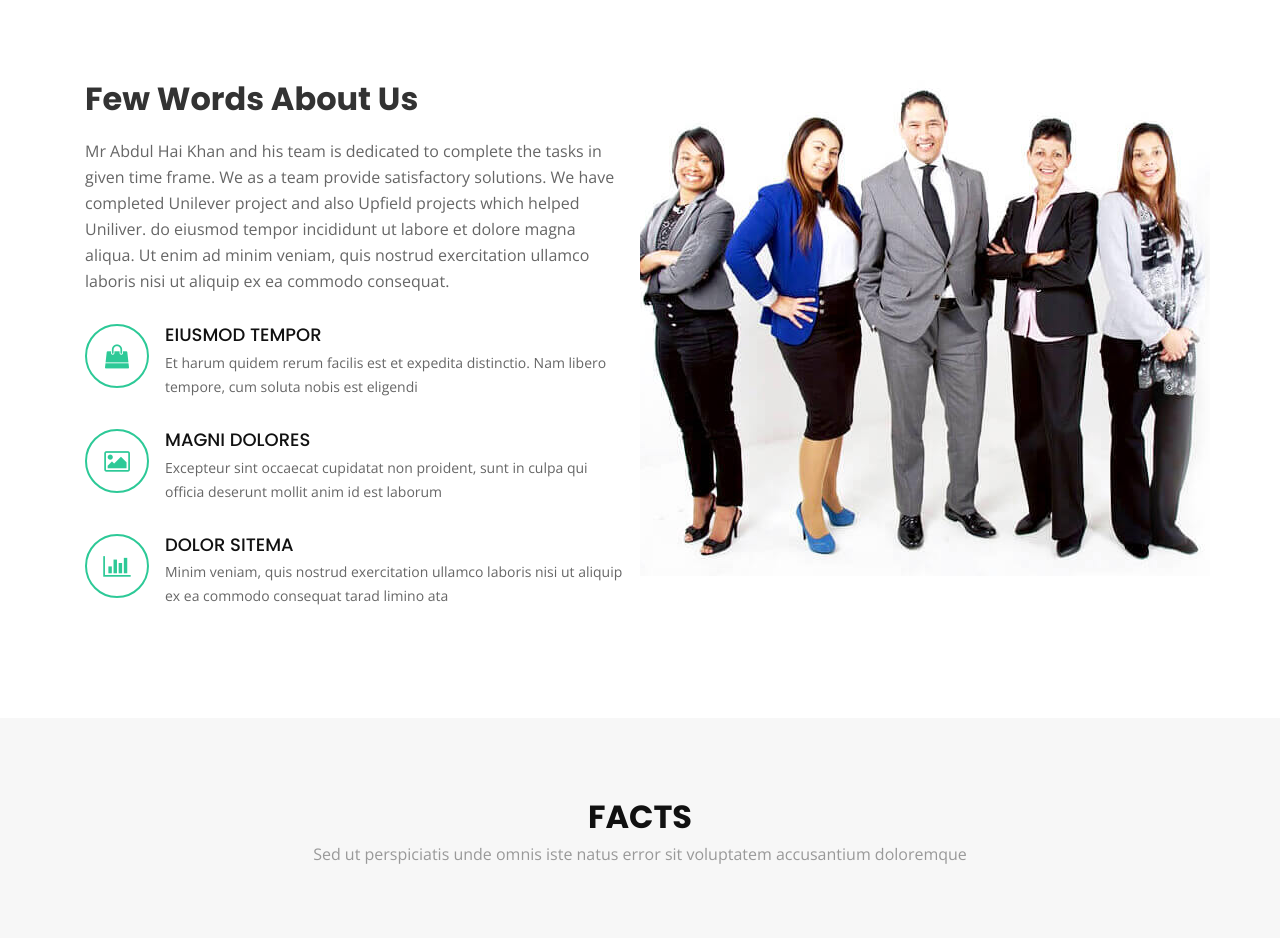
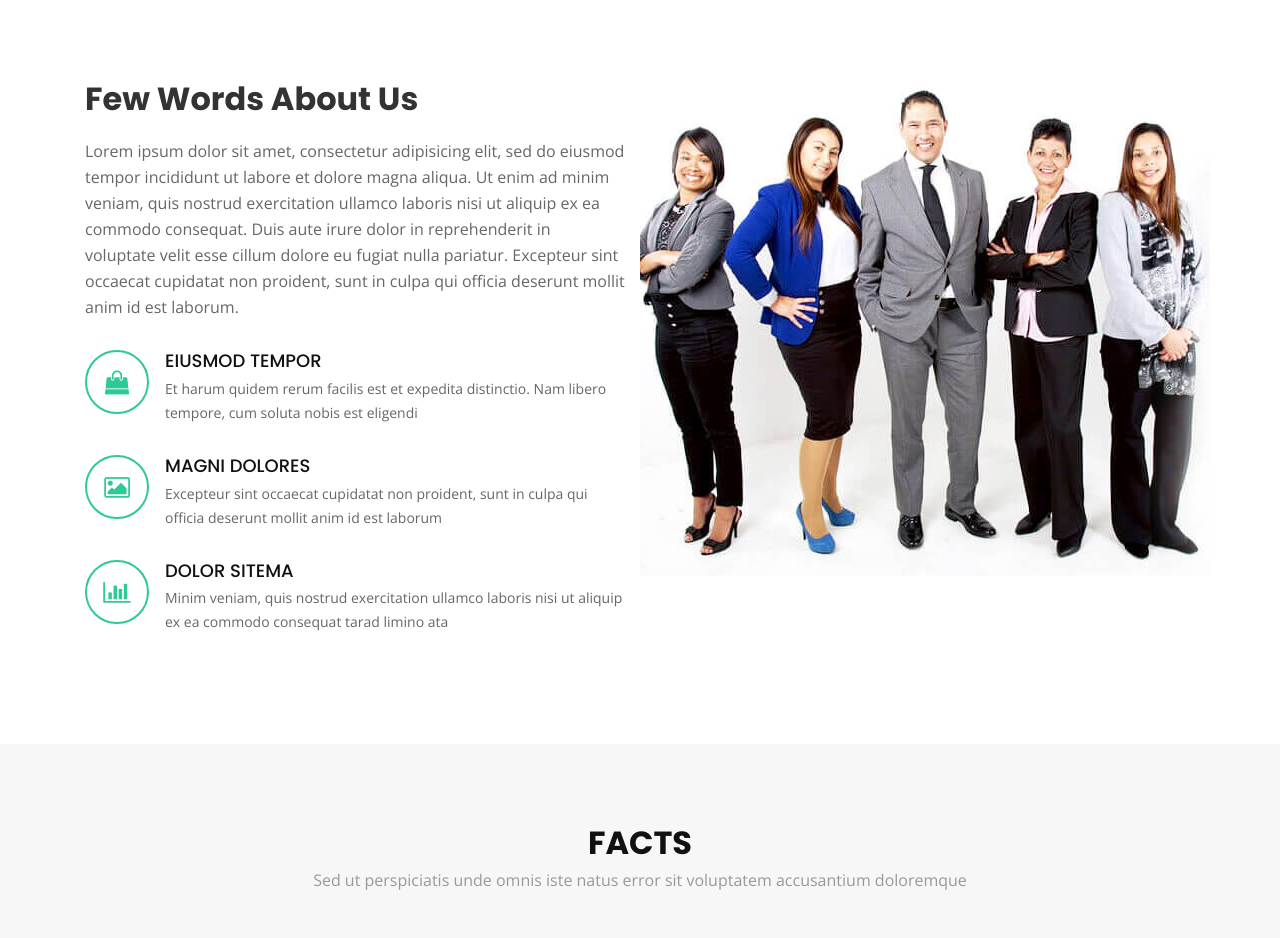
Before and after one commit to AbdulWasayKhan/Example, a plain HTML site: page index.html in a window 1280 px wide. Shown: the part 800-1738 px from the top of the page. Drawn offline with nearby package versions, Linux system fonts and the light colour scheme.

Commit message:
index file updated

```diff
--- a/index.html
+++ b/index.html
@@ -2,7 +2,8 @@
 <html lang="en">
 <head>
   <meta charset="utf-8">
-  <title>Infinit Consulting</title>
+  <title>Regna Template</title>
+  <!-- <title>Infinit Consulting</title> -->
   <meta content="width=device-width, initial-scale=1.0" name="viewport">
   <meta content="" name="keywords">
   <meta content="" name="description">
@@ -102,8 +103,11 @@
 
           <div class="col-lg-6 content order-lg-1 order-2">
             <h2 class="title">Few Words About Us</h2>
+            <!-- <p>
+              Mr Abdul Hai Khan and his team is dedicated to complete the tasks in given time frame. We as a team provide satisfactory solutions. We have completed Unilever project and also Upfield projects which helped Uniliver. do eiusmod tempor incididunt ut labore et dolore magna aliqua. Ut enim ad minim veniam, quis nostrud exercitation ullamco laboris nisi ut aliquip ex ea commodo consequat.
+            </p> -->
             <p>
-              Mr Abdul Hai Khan and his team is dedicated to complete the tasks in given time frame. We as a team provide satisfactory solutions. We have completed Unilever project and also Upfield projects which helped Uniliver. do eiusmod tempor incididunt ut labore et dolore magna aliqua. Ut enim ad minim veniam, quis nostrud exercitation ullamco laboris nisi ut aliquip ex ea commodo consequat.
+                Lorem ipsum dolor sit amet, consectetur adipisicing elit, sed do eiusmod tempor incididunt ut labore et dolore magna aliqua. Ut enim ad minim veniam, quis nostrud exercitation ullamco laboris nisi ut aliquip ex ea commodo consequat. Duis aute irure dolor in reprehenderit in voluptate velit esse cillum dolore eu fugiat nulla pariatur. Excepteur sint occaecat cupidatat non proident, sunt in culpa qui officia deserunt mollit anim id est laborum.
             </p>
 
             <div class="icon-box wow fadeInUp">
```
